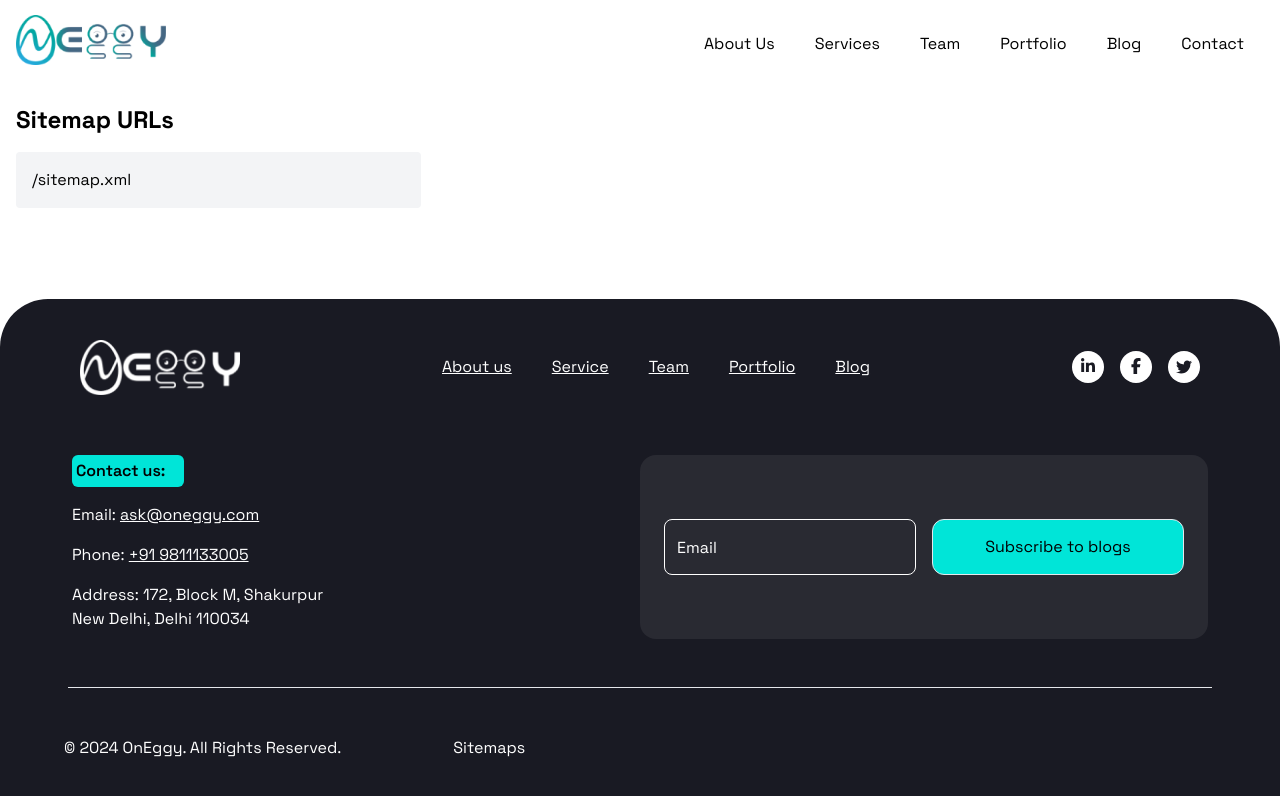
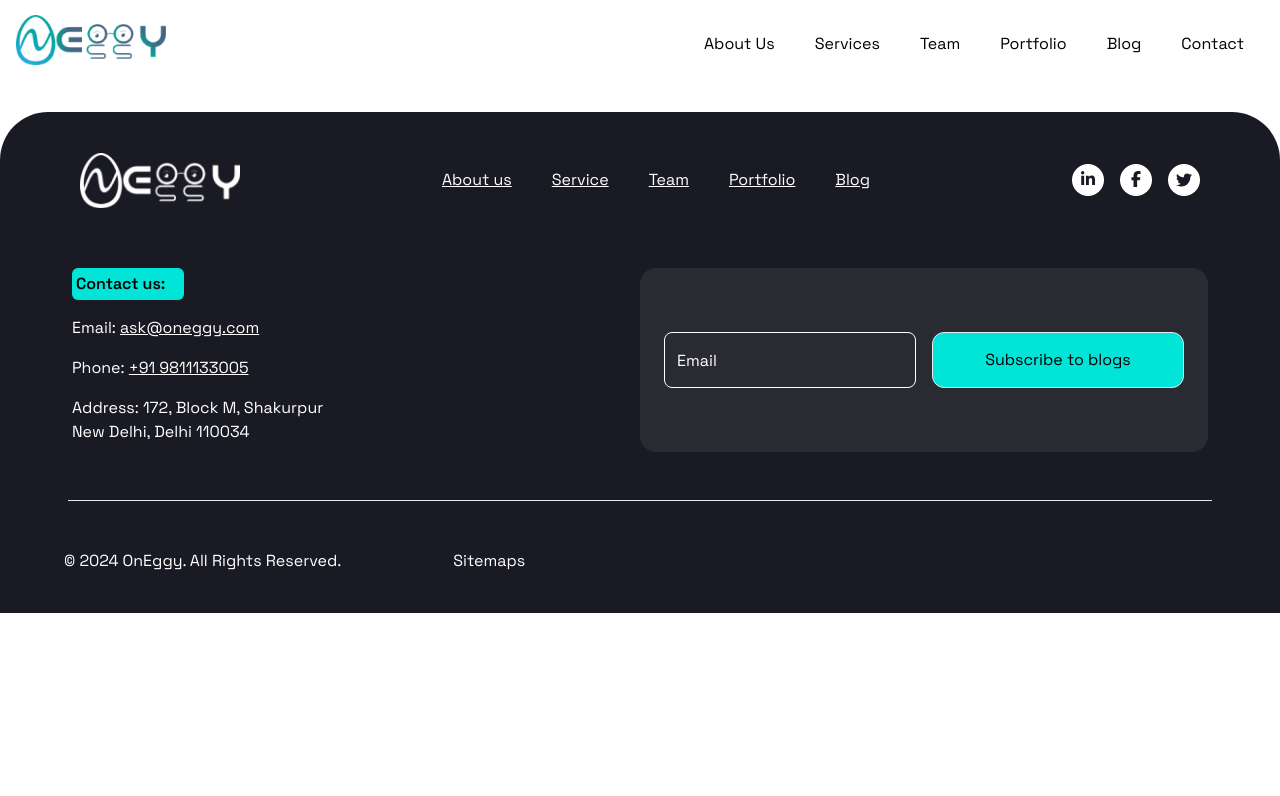
Before and after one commit to onEggy/OnEggyWeb, a Next.js app: page /sitemap in a window 1280 px wide. Shown: the top 796 px of the page. Built offline with nearby package versions, Linux system fonts and the light colour scheme.

Commit message:
Update sitemap.js

```diff
--- a/src/pages/sitemap.js
+++ b/src/pages/sitemap.js
@@ -1,21 +1,11 @@
 // pages/sitemap.js
 import Navbar from "./components/navbar";
 import Footer from "./components/footer";
-import Head from "next/head";
 
 const Sitemap = () => {
-  // Sample array of sitemap URLs, replace with actual data
-  const sitemapUrls = [
-    "/sitemap.xml",
-    //"/sitemap1.xml",
-    //"/sitemap2.xml",
-    //"/sitemap3.xml",
-    // Add more URLs as needed
-  ];
-
   return (
     <div className="min-h-screen flex flex-col">
-      <Head>
+      <Navbar />
       {/* Embed sitemap generator code */}
       <script
         id="mysitemapgenerator_loadcorsdata"
@@ -23,18 +13,6 @@ const Sitemap = () => {
         data-domain="www.mysitemapgenerator.com"
         src="https://cdn.mysitemapgenerator.com/api/embedmap.m.js"
       />
-      </Head>
-      <Navbar />
-      <div className="flex-grow px-4 py-8">
-        <h1 className="text-2xl font-bold mb-4">Sitemap URLs</h1>
-        <ul className="grid grid-cols-1 sm:grid-cols-2 md:grid-cols-3 gap-4">
-          {sitemapUrls.map((url, index) => (
-            <li key={index} className="bg-gray-100 p-4 rounded">
-              <a href={url} className="text-blue-500 hover:underline">{url}</a>
-            </li>
-          ))}
-        </ul>
-      </div>
       <Footer />
     </div>
   );
```
Lines whose indentation alone changed are shown as unchanged.
